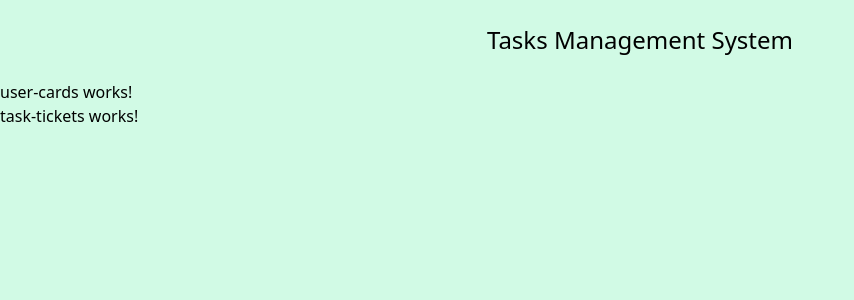
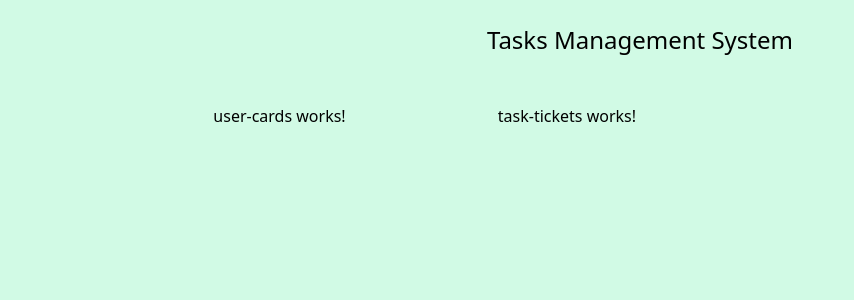
Before and after one commit to okuzmeniuk/tasks-management, an Angular app in the folder TasksManagement.UI/: page / in a window 1280 px wide. Shown: the top 300 px of the page, without its empty margins (0-854 px from the left). Built offline with nearby package versions, Linux system fonts and the light colour scheme.

Commit message:
Initial styles

```diff
--- a/TasksManagement.UI/src/app/app.component.html
+++ b/TasksManagement.UI/src/app/app.component.html
@@ -1,5 +1,7 @@
-<div class="container">
+<div class="container mx-auto w-2/3">
   <app-header message="Tasks Management System" />
-  <app-user-cards />
-  <app-task-tickets />
+  <main class="flex mt-12 justify-center">
+    <app-user-cards class="grow basis-1/3" />
+    <app-task-tickets class="grow basis-2/3" />
+  </main>
 </div>
```
